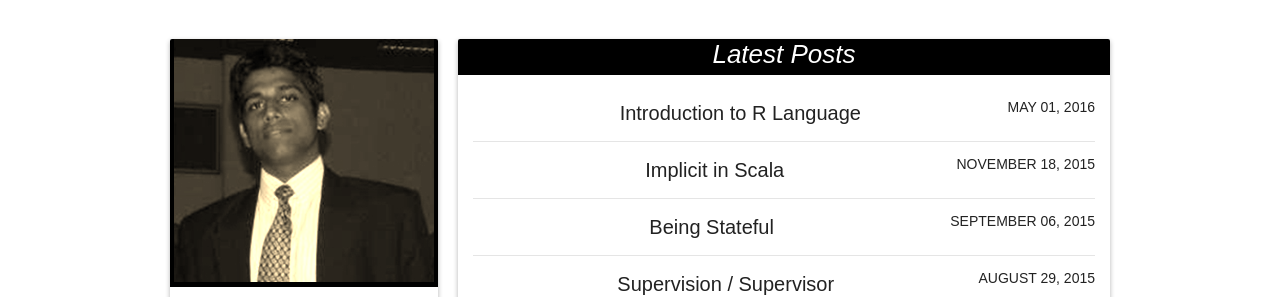
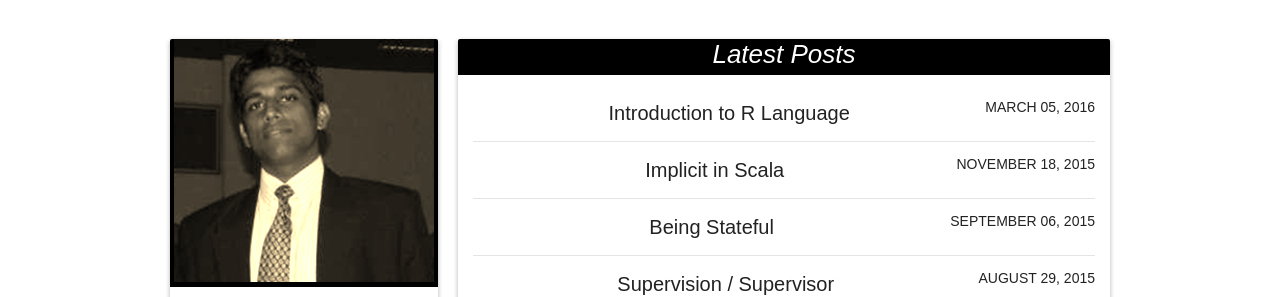
Before and after one commit to Renien/Renien.github.io, a Jekyll site: the page built from index.html, in a window 1280 px wide. Shown: the part 821-1118 px from the top of the page. Built offline with Jekyll 4.4.1, drawn with Linux system fonts in a browser that asks for light colours; nearby versions of some CDN libraries; part of the change alters nothing that is shown.

```diff
--- a/_posts/articles/2016-03-04-introduction-to-r-language.md
+++ b/_posts/articles/2016-03-04-introduction-to-r-language.md
@@ -8,7 +8,7 @@ excerpt:
 tags: [experience,scientific,R Language,book]
 image:
   feature:
-date: 2016-05-01T15:39:55-04:00
+date: 2016-03-05T15:39:55-04:00
 comments: true
 share: true
 ---
```
